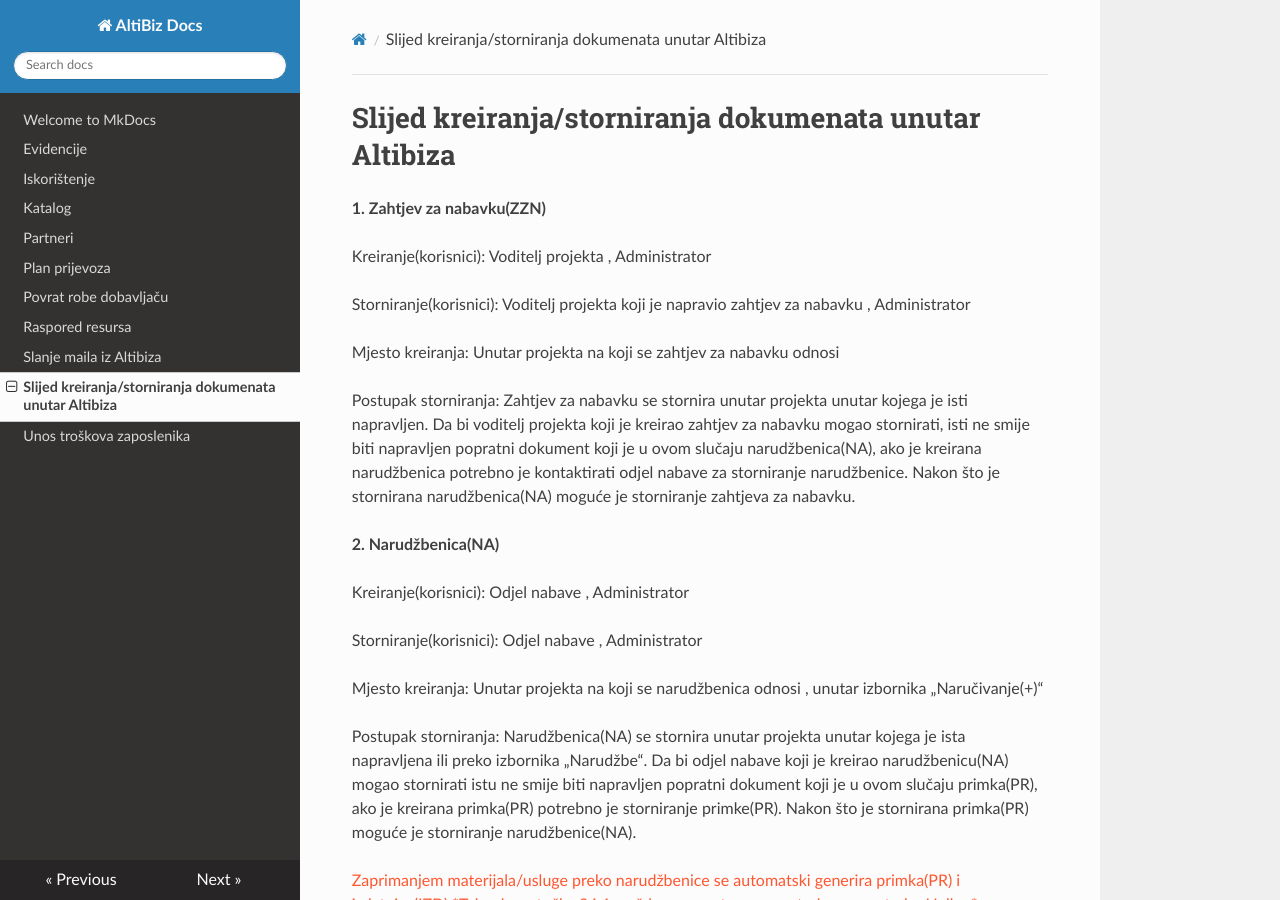
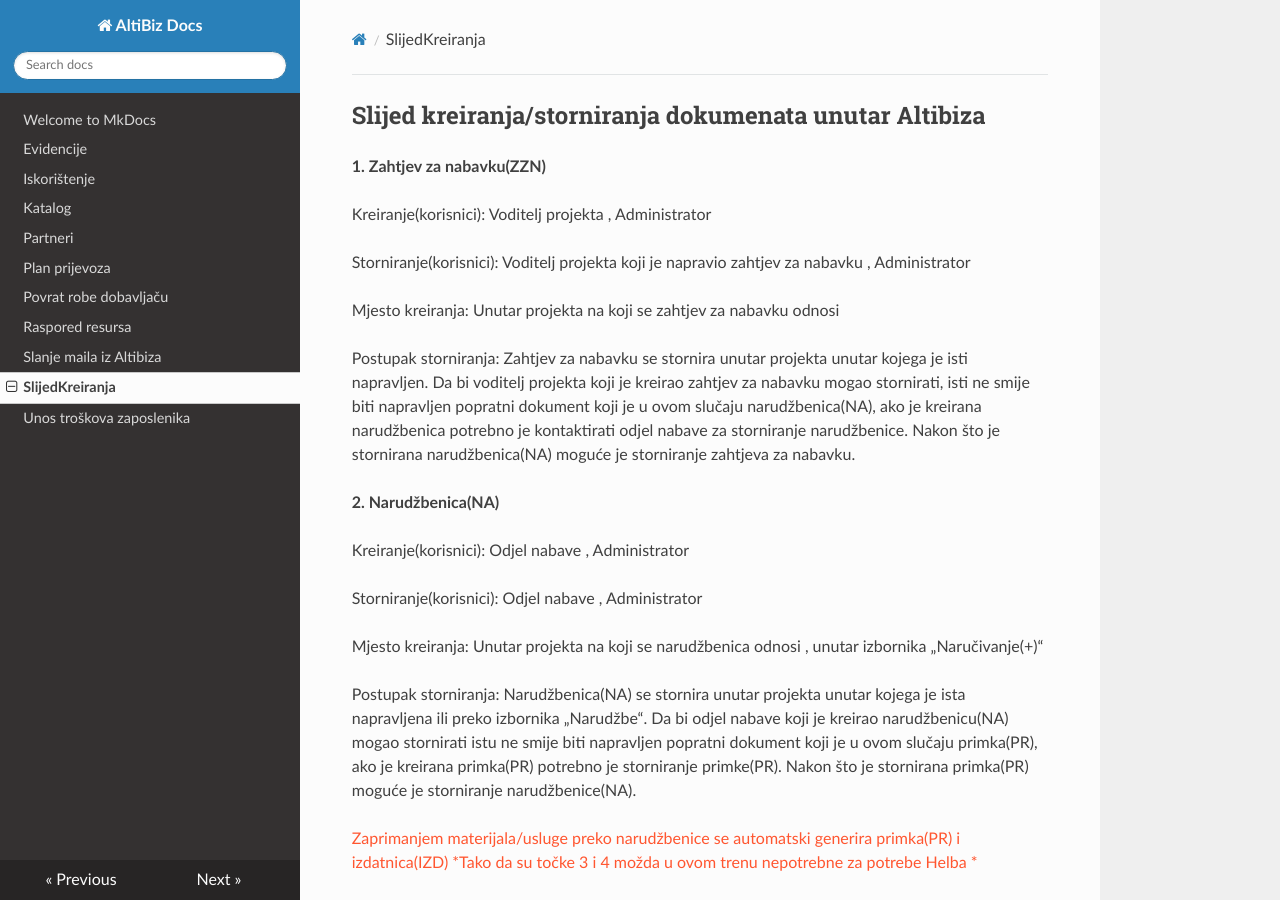
Before and after one commit to DrazenGit/alti-docs-test, an MkDocs documentation site: the page built from docs/SlijedKreiranja.md, in a window 1280 px wide and 900 px high. Built offline with MkDocs 1.6.1, drawn with Linux system fonts in a browser that asks for light colours; nearby versions of some CDN libraries.

Commit message:
Update SlijedKreiranja.md

```diff
--- a/docs/SlijedKreiranja.md
+++ b/docs/SlijedKreiranja.md
@@ -1,4 +1,4 @@
-# Slijed kreiranja/storniranja dokumenata unutar Altibiza
+## Slijed kreiranja/storniranja dokumenata unutar Altibiza
 
 
 **1. Zahtjev za nabavku(ZZN)**
```
